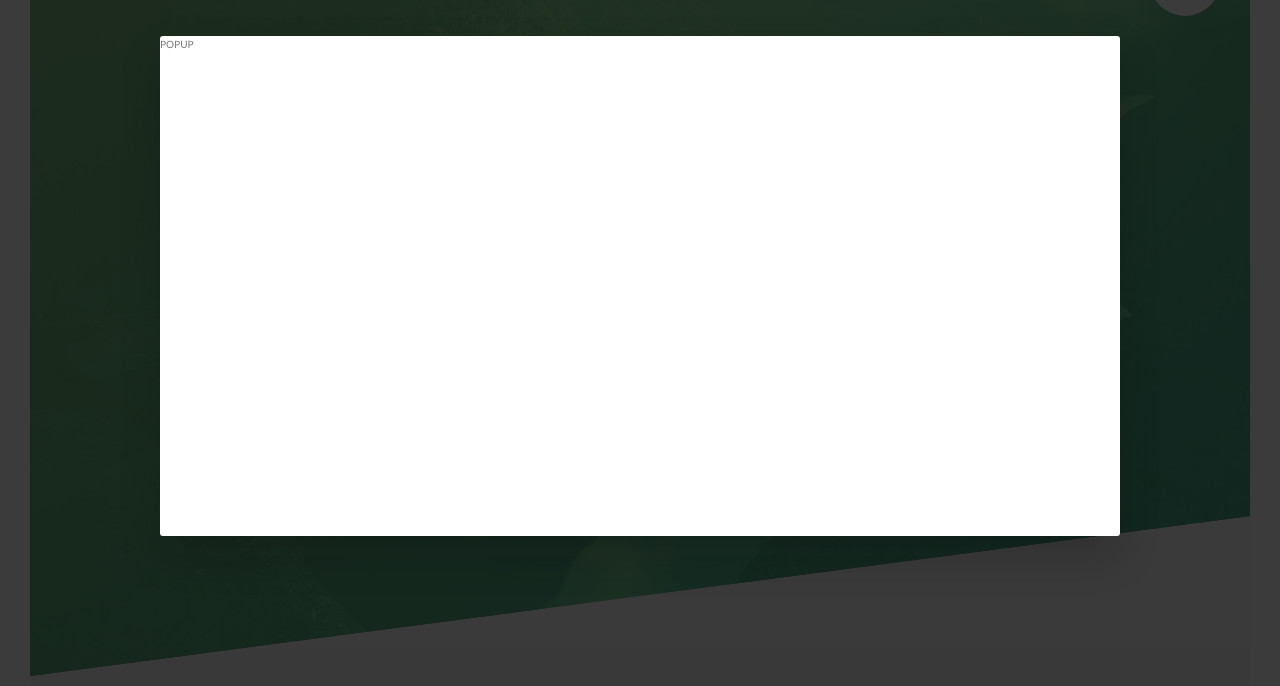
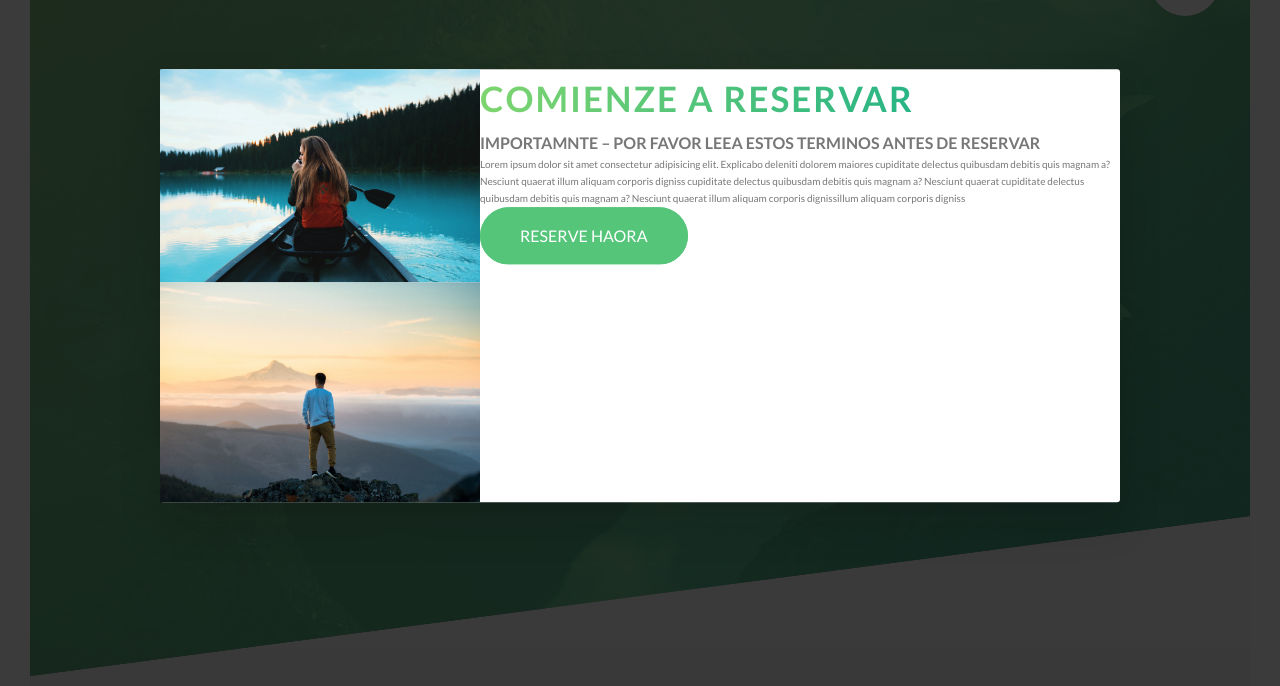
Before and after one commit to chlrobert93/Natours-css, a website: page index.html in a window 1280 px wide. Shown: the part 114-800 px from the top of the page. Drawn offline with Linux system fonts and the light colour scheme.

Commit message:
ventana emergente agregar img y texto  prt1

```diff
--- a/index.html
+++ b/index.html
@@ -342,7 +342,18 @@
 
        <div class="popup">
            <div class="popup__content">
-               POPUP
+               <div class="popup__left">
+                  <img src="img/nat-8.jpg" alt="Tour photo" class="popup__img">
+                  <img src="img/nat-9.jpg" alt="Tour photo" class="popup__img">
+               </div>
+               <div class="popup__right">
+                   <h2 class="heading-secondary">Comienze a reservar</h2>
+                   <h3 class="heading-tertiary">Importamnte &ndash; Por favor leea estos terminos antes de reservar</h3>
+                   <p class="popup__text">
+                       Lorem ipsum dolor sit amet consectetur adipisicing elit. Explicabo deleniti dolorem maiores cupiditate delectus quibusdam debitis quis magnam a? Nesciunt quaerat illum aliquam corporis digniss  cupiditate delectus quibusdam debitis quis magnam a? Nesciunt quaerat  cupiditate delectus quibusdam debitis quis magnam a? Nesciunt quaerat illum aliquam corporis dignissillum aliquam corporis digniss
+                   </p>
+                   <a href="#" class="btn btn--green">Reserve haora</a>
+                </div>
            </div>
        </div>
        <!--
--- a/sass/components/_popups.scss
+++ b/sass/components/_popups.scss
@@ -12,10 +12,30 @@
     &__content {
         @include absCenter;
         width: 75%;
-        height: 50rem;
         background-color: $color-white;
         box-shadow: 0 2rem 4rem rgba($color-dark, .2);
         border-radius: 3px;
 
     }
+
+    &__left{
+         width: 33.333333%;
+         float:left;
+    }
+
+    &__right {
+         width: 66.6666667%;
+         float:left;
+
+    }
+
+    &__img {
+         display: block;
+         width: 100%;
+    }
+
+    &_text{
+
+
+    }
 }
```
Also changed, not shown: css/style.css.
